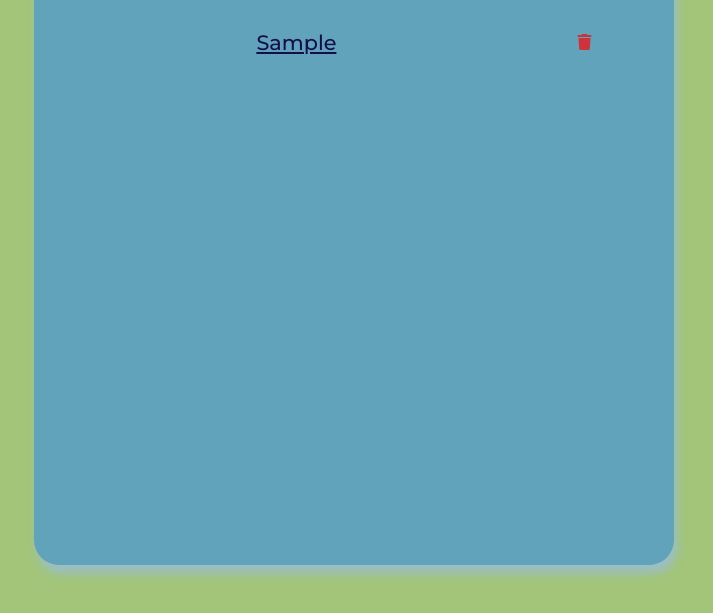
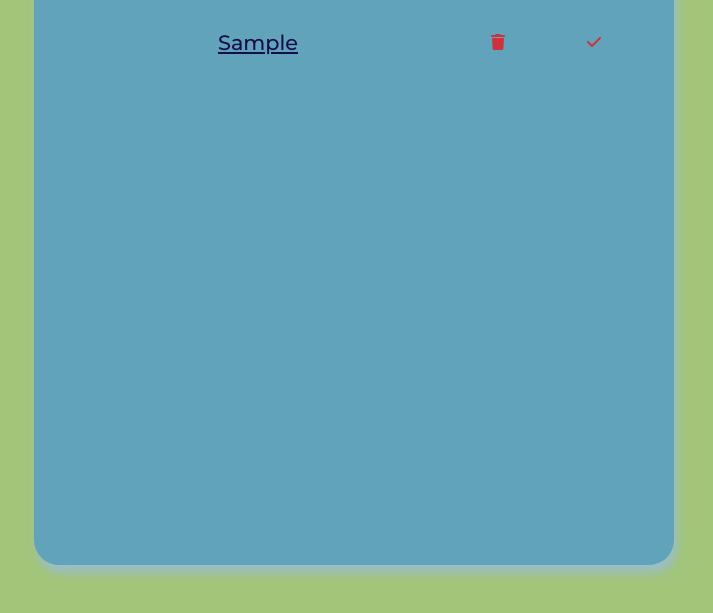
Before and after one commit to flpego/item-list, a plain HTML site: page index.html in a window 1280 px wide. Both pictures are taken after typing "Sample" into the empty fields and a click on the button "Agregar Item". Shown: the part 203-816 px from the top of the page, without its empty margins (286-999 px from the left). Drawn offline with Linux system fonts and the light colour scheme.

Commit message:
nuevo icono adde, falta darle funcionalidada

```diff
--- a/js/app.js
+++ b/js/app.js
@@ -27,7 +27,17 @@ function renderTasks(e) {
         taskDiv.classList.add("task");
 
         const task = document.createElement("p");
+
+        const taskEndButton = document.createElement("i");
+        taskEndButton.classList = "fa-solid fa-check";
+        taskEndButton.addEventListener("click", () => {
+            taskDiv.classList.add("taskEnd")
+
+        })
+
+
         task.innerText = inputValue;
+
 
         const deleteTaskButton = document.createElement("i");
         deleteTaskButton.classList = "fa-solid fa-trash";
@@ -40,6 +50,7 @@ function renderTasks(e) {
 
         taskDiv.appendChild(task);
         taskDiv.appendChild(deleteTaskButton);
+        taskDiv.appendChild(taskEndButton);
         tasksContainer.appendChild(taskDiv);
 
         // Limpia el campo de entrada después de agregar la tarea
--- a/styles/styles.css
+++ b/styles/styles.css
@@ -82,10 +82,14 @@ button {
 .task {
   width: 100%;
   display: grid;
-  grid-template-columns: 4fr 1fr;
+  grid-template-columns: 4fr 1fr 1fr;
   align-items: center;
   justify-items: center;
 }
+.taskEnd {
+  text-decoration: underline;
+}
+
 
 .task p {
   color: #160e4b;
```
